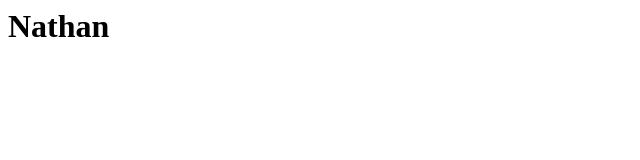
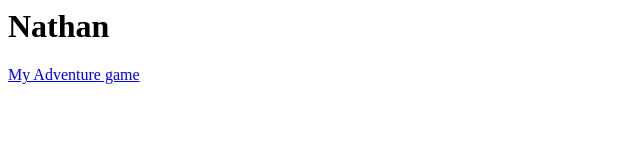
Before and after one commit to nmarks413/nmarks413.github.io, a plain HTML site: page index.html in a window 1280 px wide. Shown: the whole page, without its empty margins (0-640 px from the left). Drawn offline with Linux system fonts and the light colour scheme.

Commit message:
Update index.html

```diff
--- a/index.html
+++ b/index.html
@@ -2,5 +2,6 @@
 <head></head
  <body>
  <h1>Nathan</h1>
+<a href="https://amburr.github.io/2-14/">My Adventure game</a>
  </body>
 </html>
```
